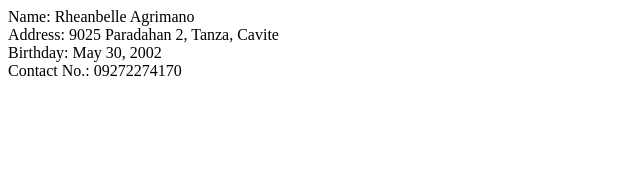
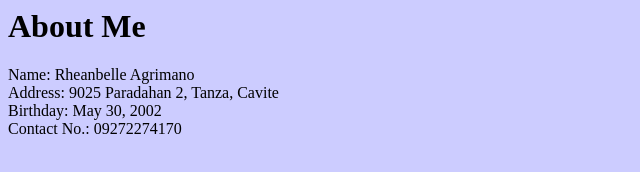
Before and after one commit to rheaaaaaaaaaan/rheaaaaaaaaaan.github.io, a plain HTML site: page index.html in a window 1280 px wide. Shown: the whole page, without its empty margins (0-640 px from the left). Drawn offline with Linux system fonts and the light colour scheme.

Commit message:
Update index.html

```diff
--- a/index.html
+++ b/index.html
@@ -1,4 +1,13 @@
+<html>
+<header>
+<h1> About Me <h1>
+</header>
+
+<body bgcolor=#ccccff>
 Name: Rheanbelle Agrimano <br>
 Address: 9025 Paradahan 2, Tanza, Cavite <br>
 Birthday: May 30, 2002 <br>
 Contact No.: 09272274170
+
+</body>
+</html>
```
